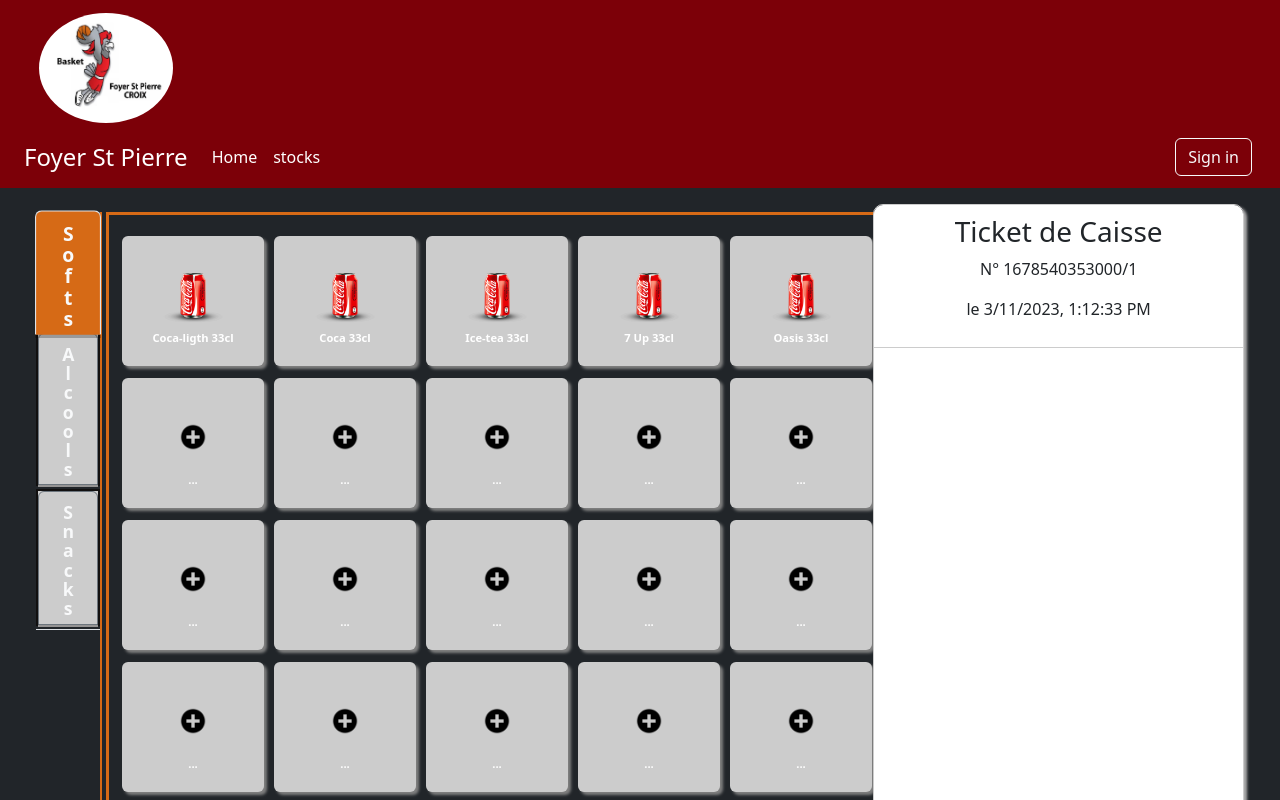
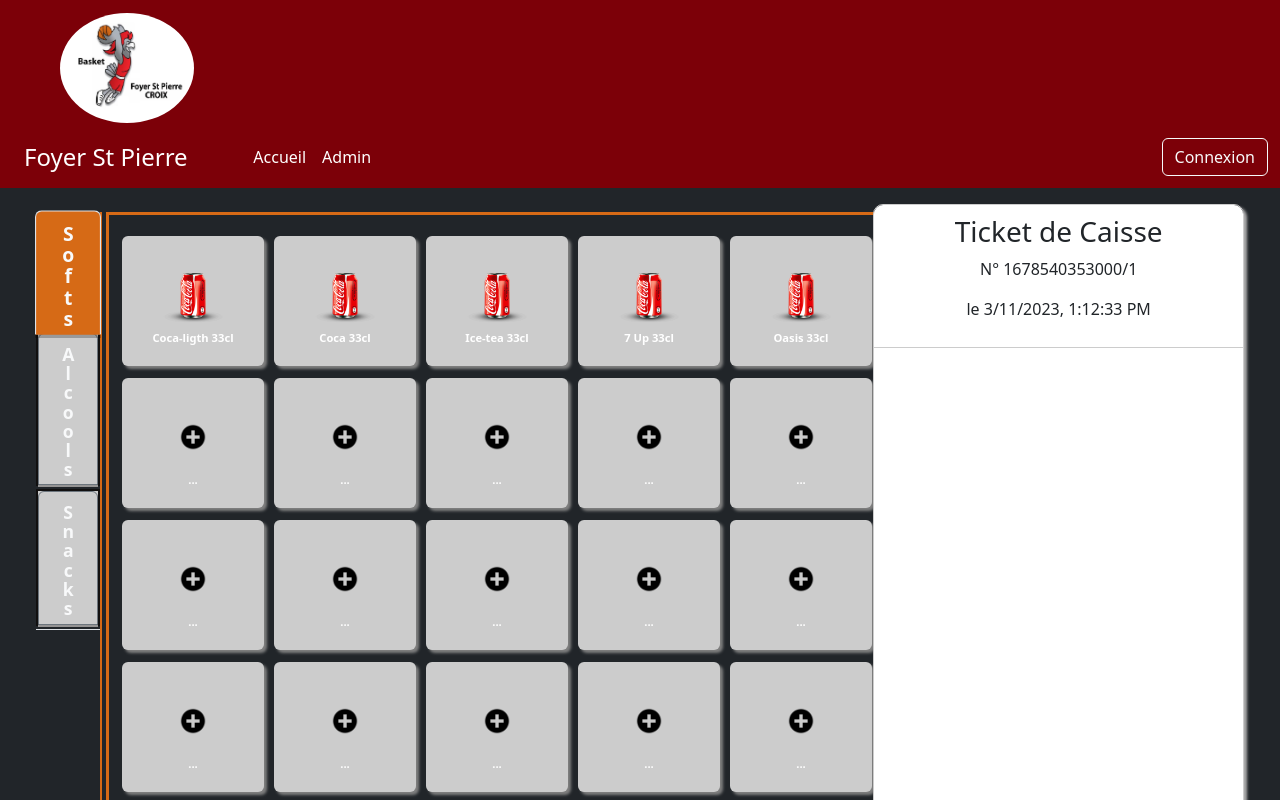
Before and after one commit to christ-dos/foyer-st-pierre-front, a React (Create React App) app: page /home in a window 1280 px wide. Shown: the top 800 px of the page. Built offline with nearby package versions, Linux system fonts and the light colour scheme.

Commit message:
Header: clean code et modification des intitulés du  menu en français

```diff
--- a/src/Layouts/HearderAndFooter/Header.tsx
+++ b/src/Layouts/HearderAndFooter/Header.tsx
@@ -5,23 +5,12 @@
 const Header: FunctionComponent = () => {
     return (
         <header
-            className='container-fluid  text-white'
+            className='container-fluid  text-white '
             id="header"
             style={{ backgroundColor: '#7c0008' }}
         >
-            <NavBar />
-            <section className="row ">
-                <div className="col-5 d-flex align-items-end">
-
-                </div>
-                {/** <div className="col-7 ">
-                    <figure className="mt-3">
-                        <img src="./images/basketeur.png"
-                            alt="logo"
-                            className=""
-                            style={{ objectFit: 'cover', maxHeight: '150px', borderRadius: '50%' }}></img>
-                    </figure>
-                </div> */}
+            <section>
+                <NavBar />
             </section>
         </header>
     );
--- a/src/Layouts/HearderAndFooter/components/NavBar.tsx
+++ b/src/Layouts/HearderAndFooter/components/NavBar.tsx
@@ -6,14 +6,16 @@
         <>
             <nav className='navbar navbar-expand-lg navbar-dark main-color'>
                 <div className="container-fluid d-flex align-items-end">
-                    <span className="navbar-brand fs-4">
+                    <span className=" col-2 navbar-brand fs-4">
                         <figure className="d-flex justify-content-center">
                             <img src="./images/basketeur.png"
                                 alt="logo"
                                 className=""
                                 style={{ objectFit: 'cover', maxHeight: '110px', borderRadius: '50%' }}></img>
                         </figure>
-                        Foyer St Pierre</span>
+
+                        Foyer St Pierre
+                    </span>
                     <button className="navbar-toggler"
                         type="button"
                         data-bs-toggle='collapse' data-bs-target='#navbarNavDropdown'
@@ -22,26 +24,27 @@
                     >
                         <span className="navbar-toggler-icon"></span>
                     </button>
-                    <div className="collapse navbar-collapse"
+
+                    <div className=" col-10 collapse navbar-collapse"
                         id="navbarNavDropdown">
                         <ul className='navbar-nav '>
                             <li className='nav-item'>
-                                <NavLink to={"/"} className="nav-link">Home
+                                <NavLink to={"/"} className="nav-link">
+                                    Accueil
                                 </NavLink>
                             </li>
                             <li className='nav-item'>
                                 <NavLink className="nav-link"
-                                    to={"#"}>stocks
+                                    to={"#"}>
+                                    Admin
                                 </NavLink >
-                            </li>
-                            <li className='nav-item ms-5'>
                             </li>
                         </ul>
                         <ul className="navbar-nav ms-auto">
                             <li className="nav-item m-1">
                                 <Link type='button'
                                     className="btn btn-outline-light"
-                                    to={'/login'}>Sign in
+                                    to={'/login'}>Connexion
                                 </Link>
                             </li>
                         </ul>
--- a/src/Layouts/HomePage/components/CashRegisterPanel.tsx
+++ b/src/Layouts/HomePage/components/CashRegisterPanel.tsx
@@ -25,8 +25,6 @@
     useEffect(() => {
         setProduits(articles)
     },[])
-
-
 
 
     const handleTabClick = (tabIndex: number) => {
```
